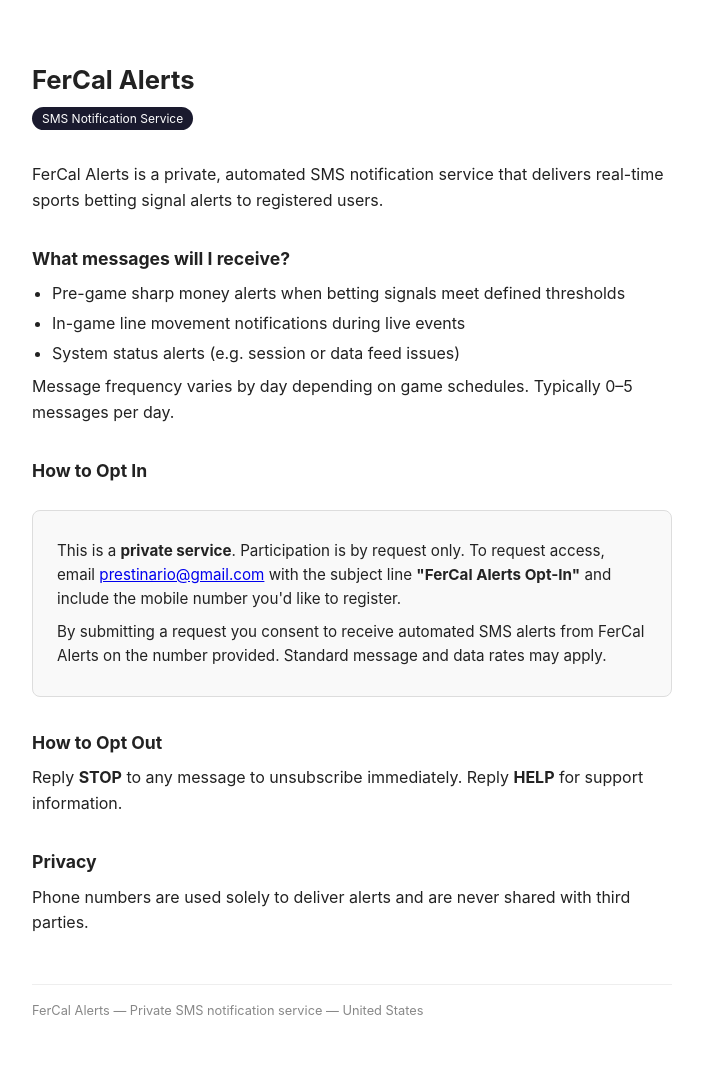
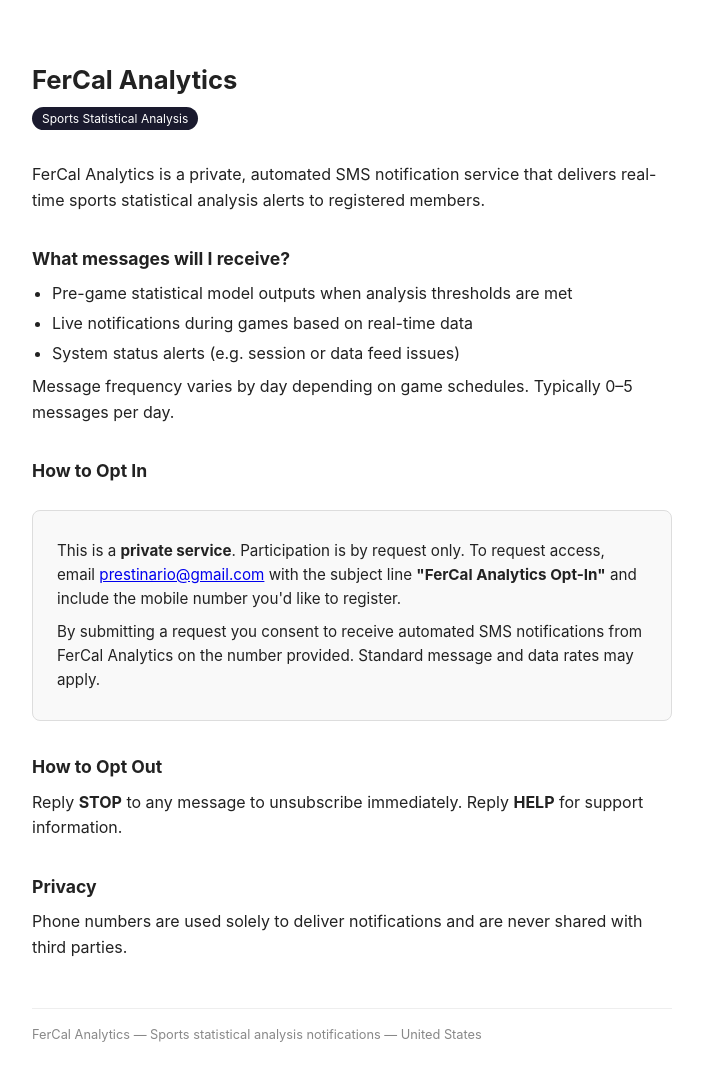
Before and after one commit to jasonsolo8/FerCal-OptIn, a plain HTML site: page index.html in a window 1280 px wide. Shown: the whole page, without its empty margins (288-991 px from the left). Drawn offline with Linux system fonts and the light colour scheme.

Commit message:
Update sports

```diff
--- a/index.html
+++ b/index.html
@@ -3,7 +3,7 @@
 <head>
     <meta charset="UTF-8">
     <meta name="viewport" content="width=device-width, initial-scale=1.0">
-    <title>FerCal Alerts — SMS Opt-In</title>
+    <title>FerCal Analytics — SMS Opt-In</title>
     <style>
         body {
             font-family: -apple-system, BlinkMacSystemFont, 'Segoe UI', Roboto, sans-serif;
@@ -46,16 +46,16 @@
 </head>
 <body>
 
-    <h1>FerCal Alerts</h1>
-    <span class="badge">SMS Notification Service</span>
+    <h1>FerCal Analytics</h1>
+    <span class="badge">Sports Statistical Analysis</span>
 
-    <p>FerCal Alerts is a private, automated SMS notification service that delivers
-    real-time sports betting signal alerts to registered users.</p>
+    <p>FerCal Analytics is a private, automated SMS notification service that delivers
+    real-time sports statistical analysis alerts to registered members.</p>
 
     <h2>What messages will I receive?</h2>
     <ul>
-        <li>Pre-game sharp money alerts when betting signals meet defined thresholds</li>
-        <li>In-game line movement notifications during live events</li>
+        <li>Pre-game statistical model outputs when analysis thresholds are met</li>
+        <li>Live notifications during games based on real-time data</li>
         <li>System status alerts (e.g. session or data feed issues)</li>
     </ul>
     <p>Message frequency varies by day depending on game schedules. Typically 0–5 messages per day.</p>
@@ -64,9 +64,9 @@
     <div class="optin-box">
         <p>This is a <strong>private service</strong>. Participation is by request only.
         To request access, email <a href="mailto:prestinario@gmail.com">prestinario@gmail.com</a>
-        with the subject line <strong>"FerCal Alerts Opt-In"</strong> and include the mobile
+        with the subject line <strong>"FerCal Analytics Opt-In"</strong> and include the mobile
         number you'd like to register.</p>
-        <p>By submitting a request you consent to receive automated SMS alerts from FerCal Alerts
+        <p>By submitting a request you consent to receive automated SMS notifications from FerCal Analytics
         on the number provided. Standard message and data rates may apply.</p>
     </div>
 
@@ -75,10 +75,10 @@
     Reply <strong>HELP</strong> for support information.</p>
 
     <h2>Privacy</h2>
-    <p>Phone numbers are used solely to deliver alerts and are never shared with third parties.</p>
+    <p>Phone numbers are used solely to deliver notifications and are never shared with third parties.</p>
 
     <footer>
-        FerCal Alerts &mdash; Private SMS notification service &mdash; United States
+        FerCal Analytics &mdash; Sports statistical analysis notifications &mdash; United States
     </footer>
 
 </body>
```
